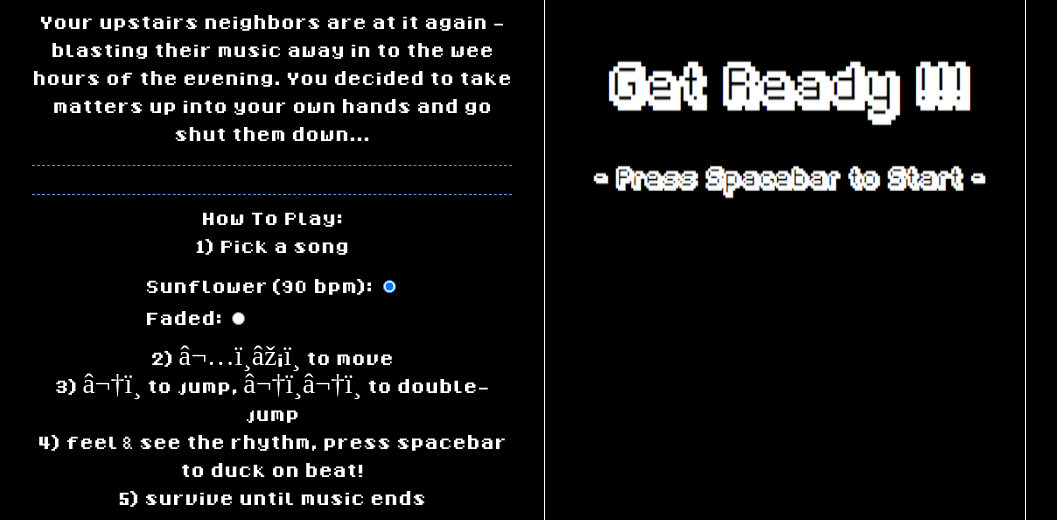
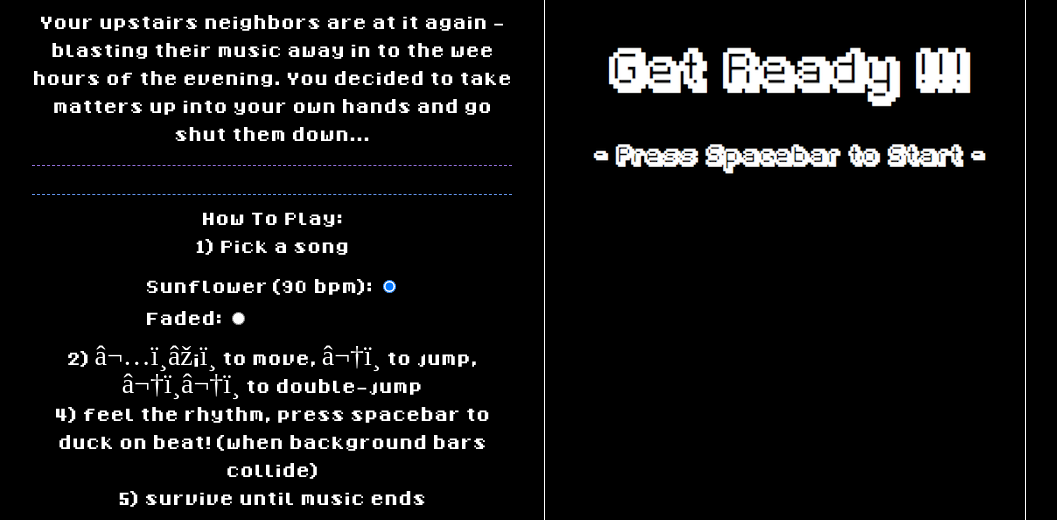
Before and after one commit to sophiacheungshc/turn_it_down, a website built with webpack: page index.html in a window 1280 px wide. Shown: the part 140-660 px from the top of the page, without its empty margins (114-1171 px from the left). Built offline with Linux system fonts and the light colour scheme.

Commit message:
Fix background not resetting

```diff
--- a/app.css
+++ b/app.css
@@ -17,8 +17,11 @@ canvas {
 body {
     background-color: #000;
     justify-content: center;
+    display: flex;
+    align-items: center;
     align-content: center;
-    display: flex;
+    height: -webkit-fill-available;
+    width: -webkit-fill-available;
 }
 
 body .flash {
--- a/index.html
+++ b/index.html
@@ -31,15 +31,13 @@
                         </label>
                     </div>
                     <p>
-                        2) ⬅️➡️ to move
+                        2) ⬅️➡️ to move, ⬆️ to jump, ⬆️⬆️ to double-jump
                         <br>
-                        3) ⬆️ to jump, ⬆️⬆️ to double-jump
-                        <br>
-                        4) feel & see the rhythm, press spacebar to duck on beat!
+                        4) feel the rhythm, press spacebar to duck on beat! (when background bars collide)
                         <br>
                         5) survive until music ends
                     </p>
-                    <img src="img/spacebar.png" alt="" id="spacebar">
+                    <!-- <img src="img/spacebar.png" alt="" id="spacebar">   -->
                 </div>
             </div>
             <canvas id="tid-game" height="640" width="480">
--- a/src/game.js
+++ b/src/game.js
@@ -6,6 +6,9 @@ export default class TurnItDown {
     constructor(canvas) {
         this.ctx = canvas.getContext("2d");
         this.dimensions = { width: canvas.width, height: canvas.height };
+
+        this.visualizer = document.getElementById("visualizer");
+        this.ctx2 = this.visualizer.getContext("2d");
 
         this.background = new Image();
         this.background.src = "img/background.png";
@@ -93,10 +96,10 @@ export default class TurnItDown {
         this.backgroundDraw();
         this.platform.animate(this.ctx);
         this.player.animate(this.ctx);
-        this.song.visualize();
 
         if (this.state.current !== this.state.getReady && this.gameOver()) {
             this.ctx.clearRect(0, 0, this.dimensions.width, this.dimensions.height);
+            this.ctx2.clearRect(0, 0, this.visualizer.width, this.visualizer.height);
             this.ctx.drawImage(this.over, 0, 0, 250, 134, this.dimensions.width / 4, this.dimensions.height / 6, 250, 134);
             this.ctx.drawImage(this.retry, 0, 0, 400, 34, 45, this.dimensions.height / 2, 400, 34);
         } else if (this.music.ended) {
@@ -104,12 +107,15 @@ export default class TurnItDown {
                 this.music.currentTime = 0;
                 this.state.current = this.state.over;
                 this.ctx.clearRect(0, 0, 480, 640);
+                this.ctx2.clearRect(0, 0, this.visualizer.width, this.visualizer.height);
             this.ctx.drawImage(this.won, 0, 0, 439, 350, 20, 100, 439, 350);
         } else {
             if (this.state.current === this.state.game) {
                 this.frame = requestAnimationFrame(this.animate);
+                this.song.visualize();
             } else if (this.state.current === this.state.over && this.music.currentTime === 0) {
                 this.ctx.clearRect(0, 0, 480, 640);
+                this.ctx2.clearRect(0, 0, this.visualizer.width, this.visualizer.height);
                 // this.ctx.drawImage(this.over, 0, 0, 250, 134, this.dimensions.width / 5, this.dimensions.height / 6, 250, 134);
                 this.frame = requestAnimationFrame(this.animate);
             } else if (this.state.current === this.state.getReady) {
--- a/src/song.js
+++ b/src/song.js
@@ -31,22 +31,27 @@ export default class Song {
         this.height = this.canvas.height;
         this.topY = 0;
         this.bottomY = this.height;
+        this.op = 0;
     }
 
     visualize() {
         let x = (Math.round(this.music.currentTime * 10) / 10) % 2.7;
         if (this.music.currentTime !== 0 && (x === 0 || (Math.round(x * 10) / 10) % 2.7 === 0)) {
-            this.ctx.fillStyle = "red";
+            this.ctx.fillStyle = 'white';
             this.ctx.fillRect(0, 0, this.width, this.height);
             this.topY = 0;
             this.bottomY = this.height;
+            this.op = 0;
             // console.log(this.music.currentTime)
         } else {
             this.ctx.clearRect(0, 0, this.width, this.height);
+            this.ctx.fillStyle = `rgba(200, 166, 234, ${this.op})`;
             this.ctx.fillRect(0, this.topY, this.width, 10);
+            this.ctx.fillStyle = `rgba(104, 157, 255, ${this.op})`;
             this.ctx.fillRect(0, this.bottomY, this.width, 10);
             this.topY += 0.5;
             this.bottomY -= 0.5;
+            this.op += 0.008;
         }
 
         // this.x = 0;
```
Also changed, not shown: dist/main.js.
